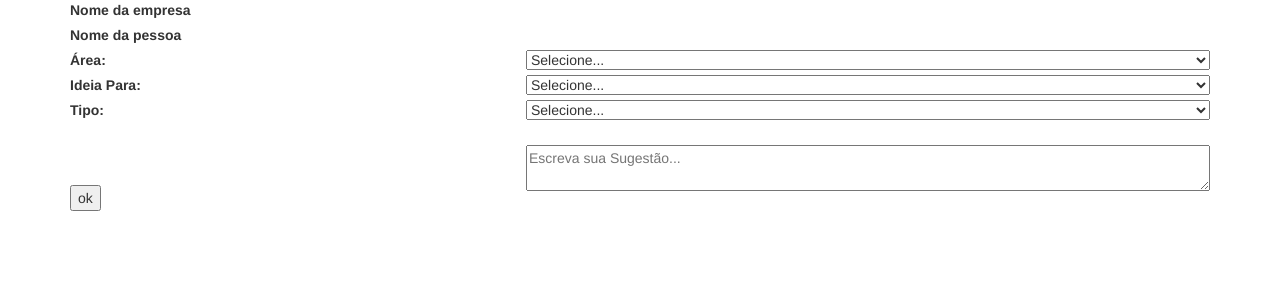
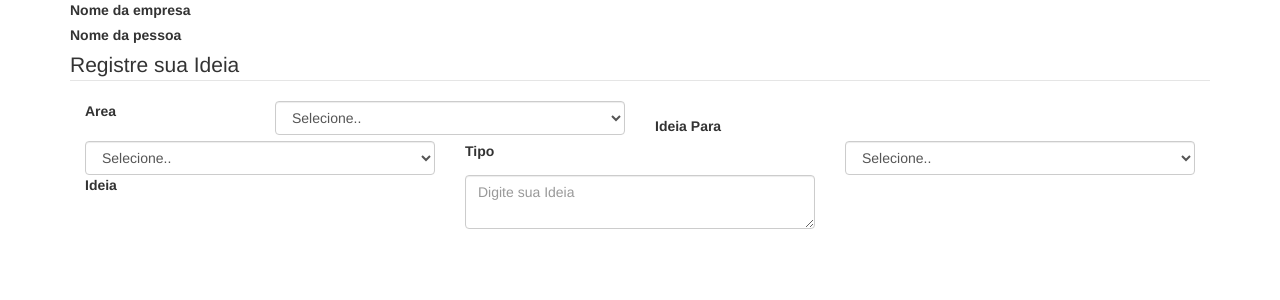
Before and after one commit to BarmyPenguin/projeto, a Flask app: page /telaPrincipal in a window 1280 px wide. Shown: the top 300 px of the page. Run offline with Flask 2, Linux system fonts and the light colour scheme; some libraries are stand-ins or nearby versions.

Commit message:
Layout
Fiz algumas mudanças no layout da pagina principal

```diff
--- a/crud/Templates/telaPrincipal.html
+++ b/crud/Templates/telaPrincipal.html
@@ -1,4 +1,4 @@
-<!DOCTYPE html>
+<!--<!DOCTYPE html>
 <html>
 	<head>
 		<title>Página de Login</title>
@@ -47,4 +47,80 @@
 
 
  	</body>
+
 </html>
+
+Bem vindo ao sistema de ideias da Consulere
+abaixo cadastre a sua ideia de inovação -->
+<!DOCTYPE html>
+<hmtl>
+
+	<head>
+		<title>Página de Login</title>
+		<meta charset="utf-8">
+		<meta name="viewport" content="width=device-width, initial-scale=1">
+		<link href="../static/css/estilo.css" rel="stylesheet">
+		<link href="../static/css/bootstrap.min.css" rel="stylesheet">
+		<script src="../static/js/validacao.js"></script>
+
+	</head>
+
+	<body>
+		<div class="container">
+		<form action="" method="POST">
+			<label id="nomeEmpresa" name="nomeEmpresa">Nome da empresa</label> <br>
+			<label id="nomePessoa" name="nomePessoa">Nome da pessoa</label> <br>
+<form class="form-horizontal">
+<fieldset>
+
+<legend>Registre sua Ideia</legend>
+
+<div class="form-group">
+  <label class="col-md-2 control-label" for="area">Area</label>
+  <div class="col-md-4">
+    <select id="area" name="area" class="form-control" onclick="mudarcor('area')">
+      <option value="1">Selecione..</option>
+      <option value="2">Recursos Humanos</option>
+      <option value="3">Manutenção</option>
+      <option value="4">Financeiro</option>
+    </select>
+  </div>
+</div>
+
+<div class="form-group">
+  <label class="col-md-4 control-label" for="ideia">Ideia Para</label>
+  <div class="col-md-4">
+    <select id="ideia" name="ideia" class="form-control" onclick="mudarcor('ideia')">
+      <option value="1">Selecione..</option>
+      <option value="2">Recursos Humanos</option>
+      <option value="3">Manutenção</option>
+      <option value="4">Tipo</option>
+    </select>
+  </div>
+</div>
+
+<div class="form-group">
+  <label class="col-md-4 control-label" for="tipo">Tipo</label>
+  <div class="col-md-4">
+    <select id="tipo" name="tipo" class="form-control" onclick="mudarcor('tipo')">
+      <option value="1">Selecione..</option>
+      <option value="2">Redução de Custo</option>
+      <option value="3">Sustentabilidade</option>
+      <option value="4">Aumento de Produtividade</option>
+    </select>
+  </div>
+</div>
+
+<!-- Textarea -->
+<div class="form-group">
+  <label class="col-md-4 control-label" for="ideia">Ideia</label>
+  <div class="col-md-4">
+    <textarea class="form-control" id="ideia" name="ideia" placeholder="Digite sua Ideia"></textarea>
+  </div>
+</div>
+
+</fieldset>
+</form>
+</form>
+</body>
+</html>
--- a/crud/static/css/estilo.css
+++ b/crud/static/css/estilo.css
@@ -14,3 +14,15 @@ textarea {
 input{
 
 }
+.jumbotron#topo{
+	font-size:12pt;
+	background:#ffffff;
+	border-radius: 0px;
+}
+
+.footer{
+background: black;
+width: 100%;
+height: 20%;
+position: relative;
+}
```
Also changed, not shown: crud/Templates/home.html (+55 -7 lines), crud/Templates/login.html (+12 -1 lines).
